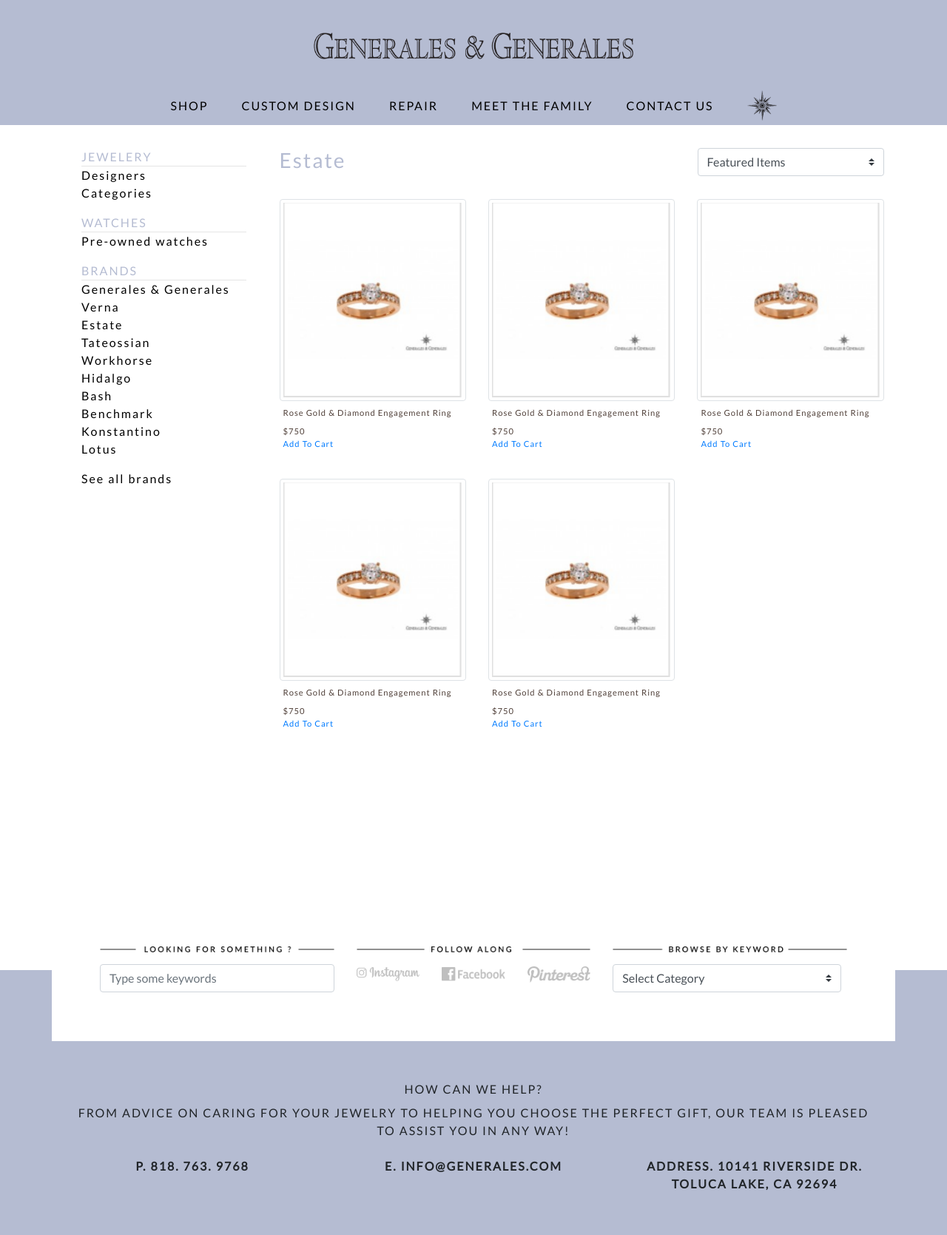
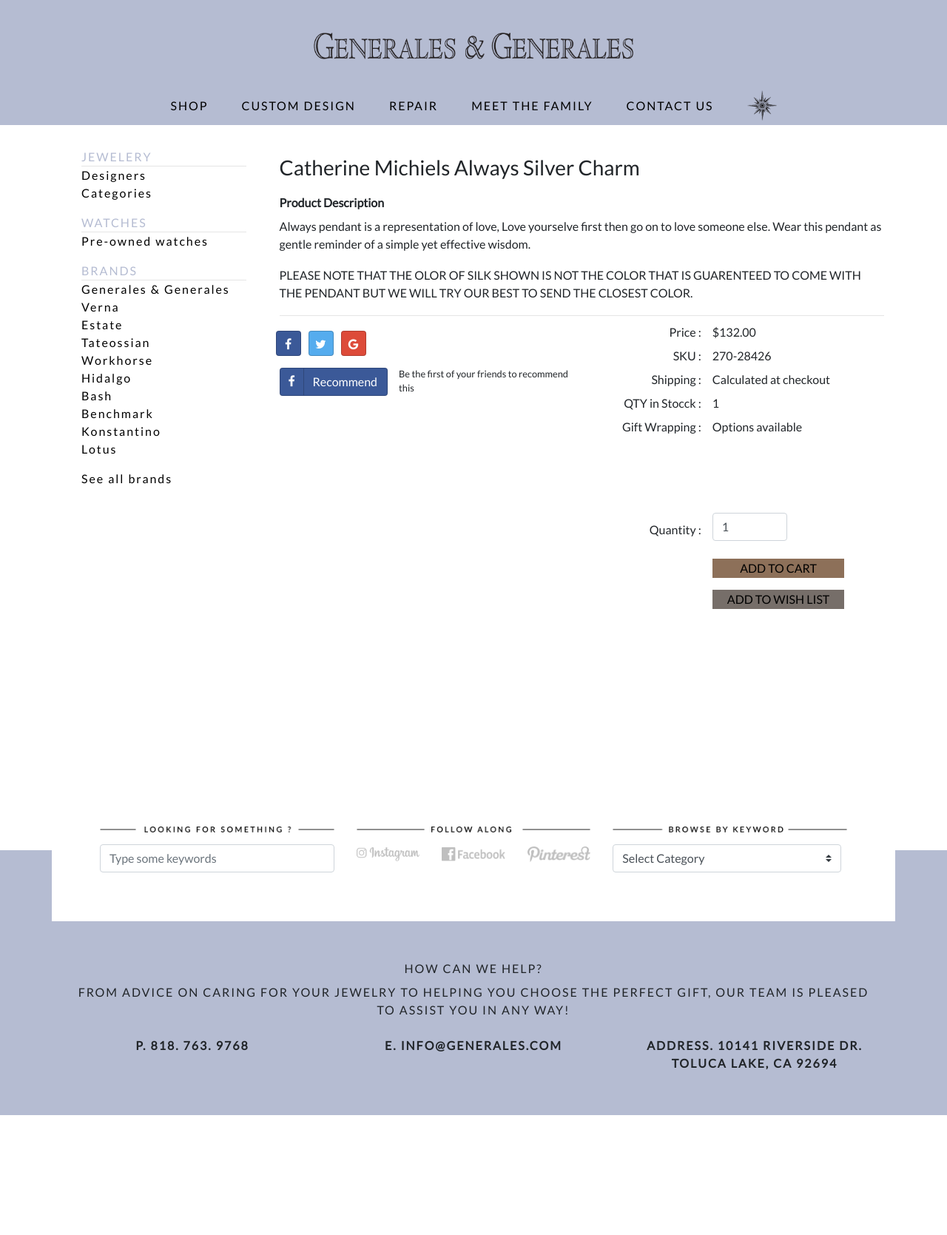
Before and after one commit to mohsinnaveed1994/generales_generales, a PHP site: page /category.php in a window 1280 px wide. Shown: the whole page at 74% size. After the commit the page ends 1507 px from the top, so only its background shows below. Run offline with PHP 8.4, Linux system fonts and the light colour scheme; some libraries are stand-ins or nearby versions.

Commit message:
product description. Note: Image gallery is not added.

```diff
--- a/category.php
+++ b/category.php
@@ -21,7 +21,8 @@
 			</div>
 			<div class="col-md-9 product-thumbnails">
 				<?php
-					include("products.html")
+					include("product_details.html")
+					/* include("products.html") */
 				?>
 			</div>
 		</div>
--- a/css/style.css
+++ b/css/style.css
@@ -220,6 +220,53 @@ hr{
 	height: 100%;
 }
 
+.description_panel{
+	letter-spacing: 0;
+}
+
+.description_panel > div{
+	margin-top: 10px;
+	margin-bottom: 10px;
+}
+
+.product_share{
+	text-align: center;
+	padding:5px;
+}
+
+.btn-social > :first-child{
+	color: white;
+	font-size: 1rem;
+}
+
+a:not([href]):not([tabindex]){
+	color:white;
+}
+
+
+.btn-social-icon > :first-child{
+	font-size:1rem;
+
+}
+
+.btn-social-icon{
+	margin: 5px;
+}
+
+.product_info button{
+	width: 100%;
+	border: none;
+}
+
+#atc{
+	background-color:#8d7059;
+}
+
+#atwl{
+	background-color:#766e69;
+}
+
+
 @media (max-width:710px){
 	.toggle-menu{
 		display:none;
--- a/head.html
+++ b/head.html
@@ -11,6 +11,8 @@
 
 <!--====== Bootstrap CSS ======-->
 <link rel="stylesheet" href="css/bootstrap.css">
-<link rel='stylesheet' href='https://use.fontawesome.com/releases/v5.7.0/css/all.css' integrity='sha384-lZN37f5QGtY3VHgisS14W3ExzMWZxybE1SJSEsQp9S+oqd12jhcu+A56Ebc1zFSJ' crossorigin='anonymous'>
+<link rel="stylesheet" href="https://cdnjs.cloudflare.com/ajax/libs/font-awesome/4.7.0/css/font-awesome.min.css">
 <link href="https://fonts.googleapis.com/css?family=Lato" rel="stylesheet">
+<link href="css/bootstrap-social.css" rel="stylesheet">
+
 <link href="css/style.css?ts=<?=time()?>" rel="stylesheet">
--- a/menu.html
+++ b/menu.html
@@ -15,7 +15,7 @@
 						<img src="img/logo.png" class="img-fluid "  >
 					</div>
 					<div class="col-3 my-auto pr-0 text-right">
-						<span class="fas fa-bars nav-menu ham-sm" ></span>
+						<span class="fa fa-bars nav-menu ham-sm" ></span>
 					</div>
 				</div>
 			</div>
--- /dev/null
+++ b/product_details.html
@@ -0,0 +1,109 @@
+<div class="container description_panel">
+	<div class="row product_name">
+		<div class="col-12">
+			<h3>Catherine Michiels Always Silver Charm</h3>
+		</div>
+	</div>
+
+	<div class="row product_description">
+		<div class="col-12">
+			<p><Strong>Product Description</Strong></p>
+			<p>
+				Always pendant is a representation of love, Love yourselve first then go on to love someone else. Wear this pendant as gentle reminder of a simple yet effective wisdom.
+			</p>
+		</div>
+	</div>
+
+	<div class="row product_note">
+		<div class="col-12">
+			<p class= "text-uppercase">
+				please note that the olor of silk shown is not the color that is guarenteed to come with the pendant but we will try our best to send the closest color.
+			</p>
+		</div>
+	</div>
+
+	<hr>
+
+	<div class="row product_info">
+		<div class="col-md-6">
+			<div class="row img_gallery">
+
+			</div>
+			<div class="row product_share">
+				<a class="btn btn-social-icon btn-facebook ">
+					<span class="fa fa-facebook fa-sm"></span>
+				</a>
+				<a class="btn btn-social-icon btn-twitter">
+					<span class="fa fa-twitter"></span>
+				</a>
+				<a class="btn btn-social-icon btn-google">
+					<span class="fa fa-google"></span>
+				</a>
+			</div>
+			<div class="row product_recommend pb-3">
+				<div class="col-12">
+					<div class="row">
+						<div class="col-md-5 col-5 my-auto">
+							<a class="btn btn-block btn-social btn-facebook">
+								<span class="fa fa-facebook"></span> Recommend
+							</a>
+						</div>
+						<div class="col-md-7 col-7 my-auto pl-0">
+							<p style="font-size: 0.8rem; padding-top:5px">Be the first of your friends to recommend this</p>
+						</div>
+					</div>
+				</div>
+			</div>
+		</div>
+		<div class="col-md-6">
+			<div class="row">
+				<div class="col-md-5 col-6 text-right">
+					<p>Price :</p>
+					<p>SKU :</p>
+					<p>Shipping :</p>
+					<p>QTY in Stocck :</p>
+					<p>Gift Wrapping :</p>
+				</div>
+				<div class="col-md-7 col-6 pl-0">
+					<p>$132.00</p>
+					<p>270-28426</p>
+					<p>Calculated at checkout</p>
+					<p>1</p>
+					<p>Options available</p>
+
+				</div>
+			</div>
+			<div class="row pt-1 pt-md-5 mt-1 mt-md-5">
+				<div class="col-md-5 my-auto col-6 text-right">
+					<p>Quantity :</p>
+				</div>
+				<div class="col-md-7 my-auto col-6 pl-0">
+					<div class="form-group">
+						<div class="col-6 pl-0">
+							<input class="form-control" type="number" value="1" id="example-number-input">
+						</div>
+					</div>
+				</div>
+			</div>
+			<div class="row pt-1 mt-1">
+				<div class="offset-md-5 col-md-7 my-auto col-12	 pl-md-0">
+					<div class="form-group">
+						<div class="col-10 mx-auto mx-md-0 pl-0">
+							<button type="button" class="text-uppercase" id="atc">add to cart</button>
+						</div>
+					</div>
+				</div>
+			</div>
+			<div class="row">
+				<div class="offset-md-5 col-md-7 my-auto col-12	 pl-md-0">
+					<div class="form-group">
+						<div class="col-10 mx-auto mx-md-0 pl-0">
+							<button type="button" class="text-uppercase" id="atwl">add to wish list</button>
+						</div>
+					</div>
+				</div>
+			</div>
+
+		</div>
+	</div>
+</div>
```
Also changed, not shown: css/bootstrap-social.css (added).
